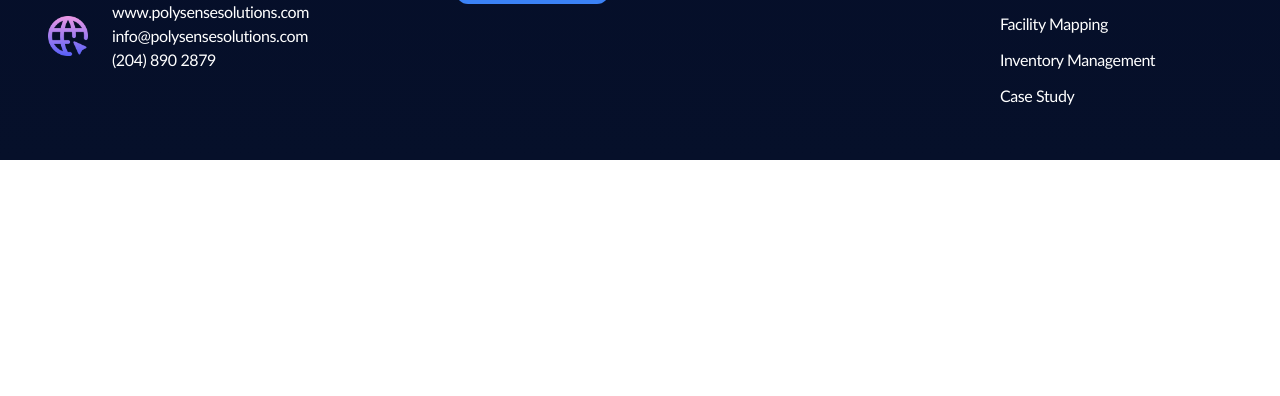
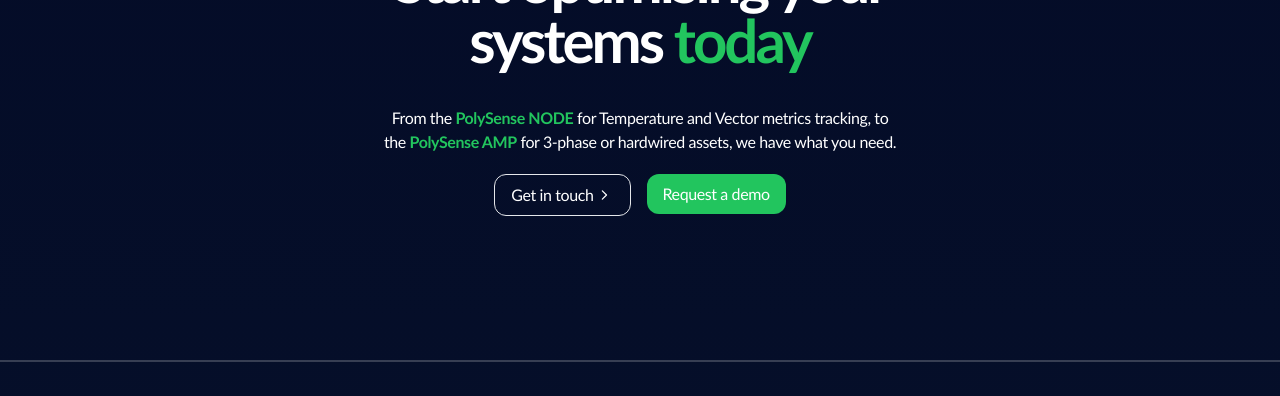
Before and after one commit to okoye-dev/polysense-zip-3, a website: page for-labs-and-hospitals.html in a window 1280 px wide. Shown: the part 1698-2094 px from the top of the page. Before the commit the page ends 1858 px from the top, so only its background shows below. Drawn offline with nearby package versions, Linux system fonts and the light colour scheme; a web font is replaced by a local one.

Commit message:
for labs & hospitals page complete

```diff
--- a/for-labs-and-hospitals.html
+++ b/for-labs-and-hospitals.html
@@ -264,7 +264,7 @@
       class="absolute -left-60 -top-20 -z-10 aspect-square w-[30rem] animate-pulse rounded-full bg-green-600/30 blur-3xl"
     ></span>
     <div
-      class="relative flex flex-col justify-center bg-gradient-to-t from-cyan-600/30 via-blue-500/30 to-green-500/20 px-6 py-20 text-2xl backdrop-blur-3xl sm:px-10 lg:flex-row lg:py-28 lg:pl-0 lg:text-3xl"
+      class="relative flex flex-col justify-center bg-gradient-to-t from-cyan-600/30 via-blue-500/30 to-green-500/20 px-6 py-20 text-2xl backdrop-blur-3xl sm:px-10 md:text-4xl lg:flex-row lg:py-28 lg:pl-0 lg:text-3xl"
     >
       <section
         class="flex items-center justify-center text-balance py-10 text-center font-semibold lg:w-1/2 lg:px-10 lg:py-0"
@@ -428,6 +428,67 @@
       </div>
     </section>
 
+    <!-- Call to action -->
+
+    <div class="flex flex-col items-center gap-5">
+      <section class="flex w-full max-w-4xl flex-col gap-5 py-32">
+        <h1
+          class="leading-12 w-full pt-6 text-center text-3xl font-semibold tracking-tighter sm:px-10 sm:text-4xl md:text-6xl lg:pb-4"
+          data-aos="fade-down"
+        >
+          Start optimising your <br />systems
+          <span class="text-green-500">today</span>
+        </h1>
+
+        <p
+          class="text-balance px-6 text-center text-sm font-medium sm:px-10 md:px-12 md:text-base"
+          data-aos="fade-up"
+          data-aos-delay="150"
+        >
+          From the
+          <span class="font-semibold text-green-500">PolySense NODE</span> for
+          Temperature and Vector metrics tracking, to the
+          <span class="font-semibold text-green-500">PolySense AMP</span> for
+          3-phase or hardwired assets, we have what you need.
+        </p>
+
+        <div class="flex w-full justify-center gap-4 px-6 pb-4 sm:px-10">
+          <a
+            href="mailto:info@polysensesolutions.com"
+            class="group duration-300 ease-in-out"
+            data-aos-delay="300"
+            data-aos="fade-up"
+            data-aos-duration="500"
+            ><button
+              type="button"
+              class="flex items-center justify-center text-nowrap rounded-xl border px-4 py-2 text-sm font-medium text-white duration-300 ease-in-out hover:rounded-md hover:bg-white/10 md:text-base"
+            >
+              Get in touch
+              <img
+                src="assets/about-us/arrow.svg"
+                alt="arrow"
+                width="20"
+                height="20"
+                class="delay-100 duration-300 ease-in-out group-hover:translate-x-2"
+              /></button
+          ></a>
+          <a
+            href="contact.html"
+            class="duration-300 ease-in-out"
+            data-aos-delay="400"
+            data-aos="fade-up"
+            data-aos-duration="500"
+            ><button
+              type="button"
+              class="flex items-center justify-center text-nowrap rounded-xl bg-green-500 px-4 py-2 text-sm font-medium text-white duration-300 ease-in-out hover:rounded-md hover:bg-blue-600 md:text-base"
+            >
+              Request a demo
+            </button></a
+          >
+        </div>
+      </section>
+    </div>
+
     <!-- <a href="http://www.freepik.com">Designed by Freepik</a> -->
 
     <!-- footer -->
```
Also changed, not shown: styles/output.css.
